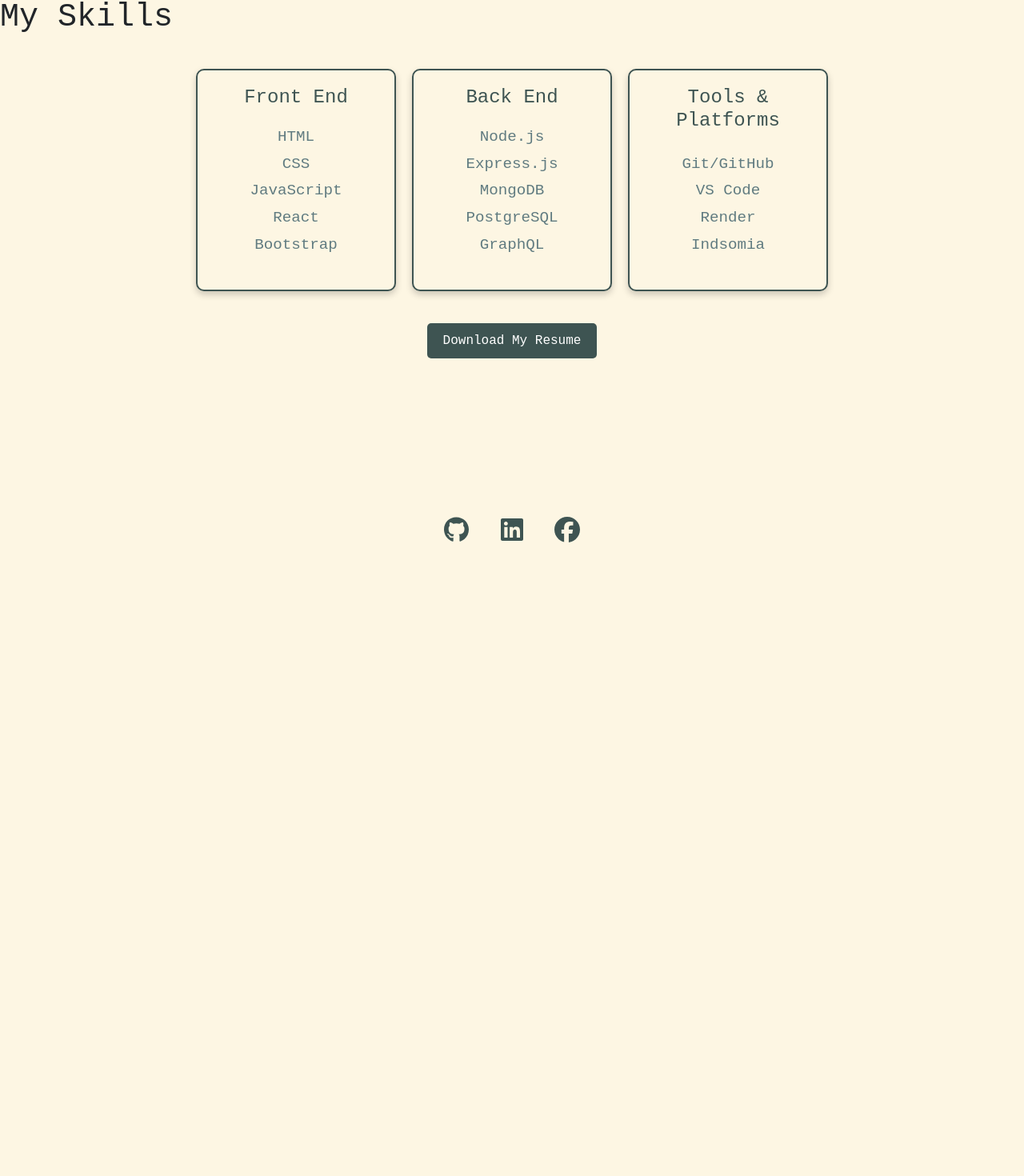
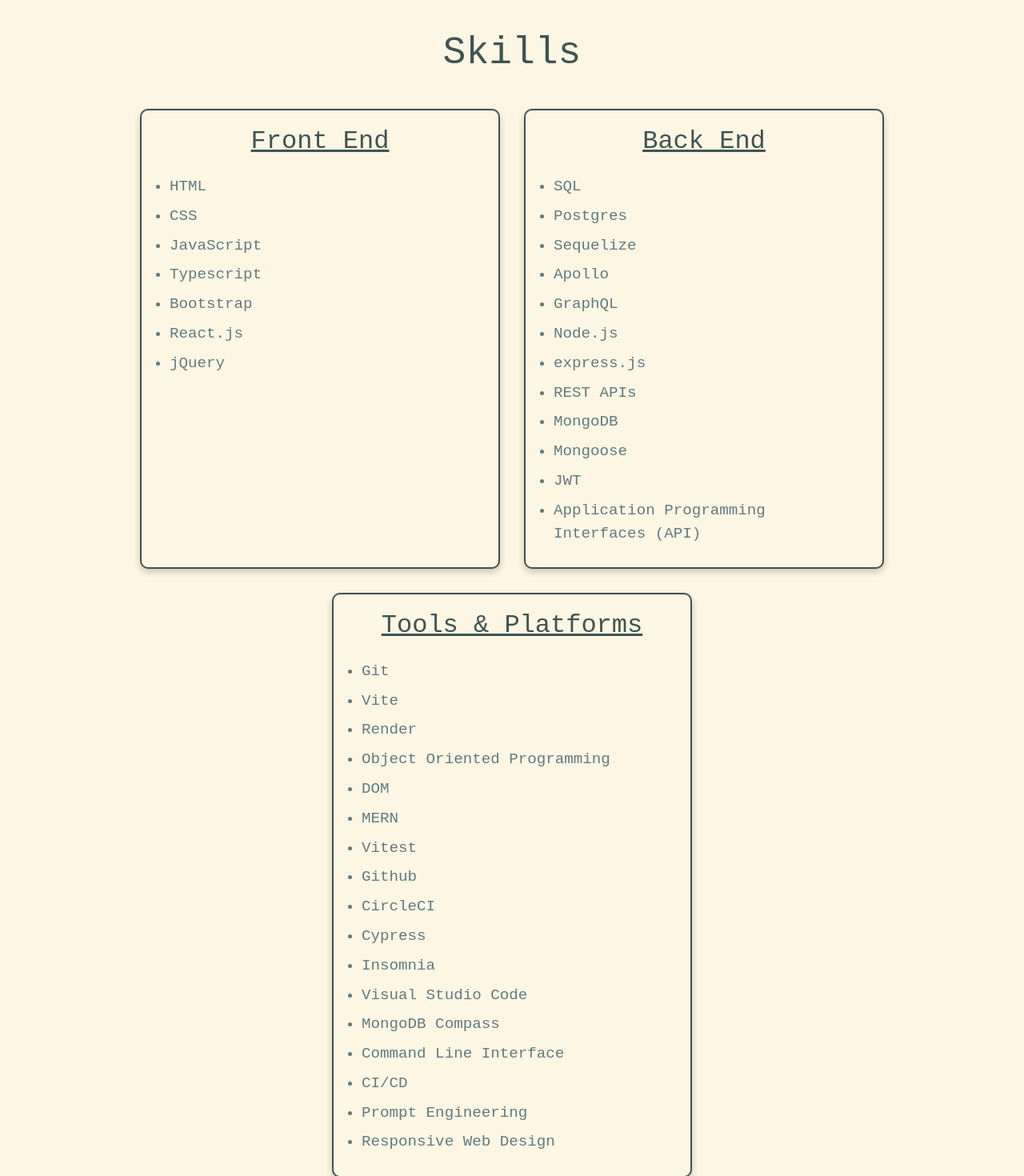
Before and after one commit to Mekenna-Baker/React-Portfolio, a React (Vite) app: page /resume in a window 1280 px wide. Shown: the part 90-1560 px from the top of the page at 80% size. Before the commit the page ends 800 px from the top, so only its background shows below. Built offline with nearby package versions, Linux system fonts and the light colour scheme; a web font is replaced by a local one.

Commit message:
edit my resume jsx and css to add and properly align skills in each div. edit about me css to add padding to the main div, and edited main.jsx to swap order of my resume and contact me

```diff
--- a/src/App.jsx
+++ b/src/App.jsx
@@ -17,8 +17,8 @@
       <Routes>
         <Route path="/" element={<AboutMe />} />
         <Route path="/projects" element={<Projects />} />
+        <Route path="/resume" element={<Resume />} />
         <Route path="/contact" element={<Contact />} />
-        <Route path="/resume" element={<Resume />} />
       </Routes>
       </main>
 
--- a/src/components/Header.jsx
+++ b/src/components/Header.jsx
@@ -33,10 +33,10 @@
                                 <NavLink className="nav-link" to="/projects">Projects</NavLink>
                             </li>
                             <li className="nav-item">
+                                <NavLink className="nav-link" to="/resume">My Resume</NavLink>
+                                </li>
+                            <li className="nav-item">
                                 <NavLink className="nav-link" to="/contact">Contact Me</NavLink>
-                            </li>
-                            <li className="nav-item">
-                                <NavLink className="nav-link" to="/resume">My Resume</NavLink>
                             </li>
                         </ul>
                     </div>
--- a/src/components/Resume.jsx
+++ b/src/components/Resume.jsx
@@ -4,7 +4,7 @@
 function Resume() {
   return (
     <div className="resume-container">
-      <h1>My Skills</h1>
+      <h1>Skills </h1>
       <div className="skills-boxes">
         <div className="skill-box">
           <h2>Front End</h2>
@@ -12,27 +12,49 @@
             <li>HTML</li>
             <li>CSS</li>
             <li>JavaScript</li>
-            <li>React</li>
+            <li>Typescript</li>
             <li>Bootstrap</li>
+            <li>React.js</li>
+            <li>jQuery</li>
           </ul>
         </div>
         <div className="skill-box">
           <h2>Back End</h2>
           <ul>
+            <li>SQL</li>
+            <li>Postgres</li>
+            <li>Sequelize</li>
+            <li>Apollo</li>
+            <li>GraphQL</li>
             <li>Node.js</li>
-            <li>Express.js</li>
+            <li>express.js</li>
+            <li>REST APIs</li>
             <li>MongoDB</li>
-            <li>PostgreSQL</li>
-            <li>GraphQL</li>
+            <li>Mongoose</li>
+            <li>JWT</li>
+            <li>Application Programming Interfaces (API) </li>
           </ul>
         </div>
         <div className="skill-box">
           <h2>Tools & Platforms</h2>
           <ul>
-            <li>Git/GitHub</li>
-            <li>VS Code</li>
+            <li>Git</li>
+            <li>Vite</li>
             <li>Render</li>
-            <li>Indsomia</li>
+            <li>Object Oriented Programming</li>
+            <li>DOM</li>
+            <li>MERN</li>
+            <li>Vitest</li>
+            <li>Github</li>
+            <li>CircleCI</li>
+            <li>Cypress</li>
+            <li>Insomnia</li>
+            <li>Visual Studio Code</li>
+            <li>MongoDB Compass</li>
+            <li>Command Line Interface</li>
+            <li>CI/CD</li>
+            <li>Prompt Engineering</li>
+            <li>Responsive Web Design</li>
           </ul>
         </div>
       </div>
--- a/src/css/AboutMe.css
+++ b/src/css/AboutMe.css
@@ -8,6 +8,11 @@
     color: var(--dark-accent);
 }
 
-p {
-    color: var(--dark-accent)
+
+#about-me .col-md-8 p {
+    margin-top: 20px; /* Pushes paragraphs inside the "col-md-8" div */
 }
+
+#about-me .col-md-8 {
+    padding-top: 10%;;
+}
--- a/src/css/Resume.css
+++ b/src/css/Resume.css
@@ -1,8 +1,15 @@
+h1 {
+    text-align: center;
+    margin-top: 40px;
+    font-size: 3rem;
+    color: var(--dark-accent);
+}
+
 .skills-boxes {
     display: flex;
     justify-content: center; /* Centers the boxes horizontally */
     flex-wrap: wrap; /* Allows wrapping if the screen is too narrow */
-    gap: 20px; /* Adds spacing between the boxes */
+    gap: 30px; /* Adds spacing between the boxes */
     margin-top: 40px; /* Adds spacing above the boxes */
 }
 
@@ -13,12 +20,14 @@
     box-shadow: 0 4px 8px rgba(0, 0, 0, 0.2);
     padding: 20px;
     text-align: center;
-    width: 250px;
-    min-height: 200px;
+    width: 450px;
+    min-height: 500px;
     display: flex;
     flex-direction: column;
-    justify-content: space-between;
-    transition: transform 0.3s ease, box-shadow 0.3s ease; /* Smooth transition */
+    justify-content: flex-start;
+    transition: transform 0.3s ease, box-shadow 0.3s ease;
+
+
 }
 
 .skill-box:hover {
@@ -28,19 +37,22 @@
 
 .skill-box h2 {
     margin-bottom: 15px;
-    font-size: 1.5rem;
+    font-size: 2rem;
     color: var(--dark-accent);
+    text-decoration: underline;
 }
 
 .skill-box ul {
-    list-style: none;
     padding: 0;
+    margin: 0;
+    font-size: 1.2rem;
+    color: var(--light-accent);
+    padding-left: 15px;
 }
 
 .skill-box ul li {
-    margin: 5px 0;
-    font-size: 1.2rem;
-    color: var(--light-accent);
+    margin: 8px 0; /* Increased spacing between list items */
+    text-align: left;
 }
 
 .resume-download {
@@ -49,13 +61,13 @@
 }
 
 .download-btn {
-    padding: 10px 20px;
+    padding: 15px 30px;
     background-color: var(--dark-accent);
     color: white;
     border: none;
     border-radius: 5px;
     cursor: pointer;
-    font-size: 16px;
+    font-size: 18px;
 }
 
 .download-btn:hover {
```
